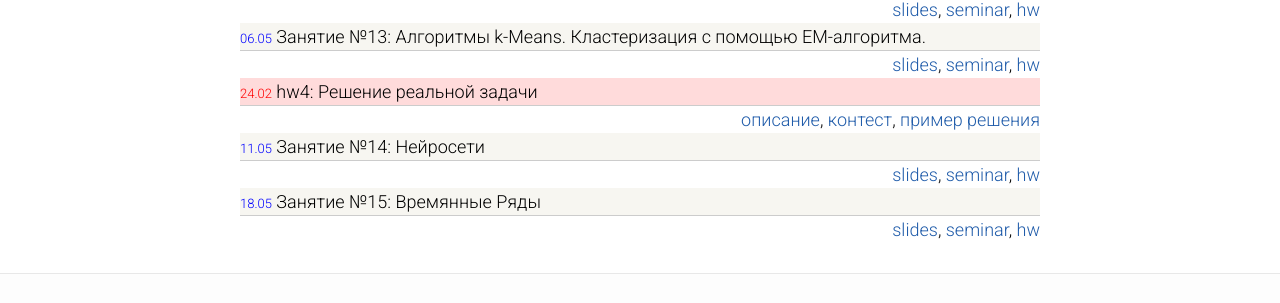
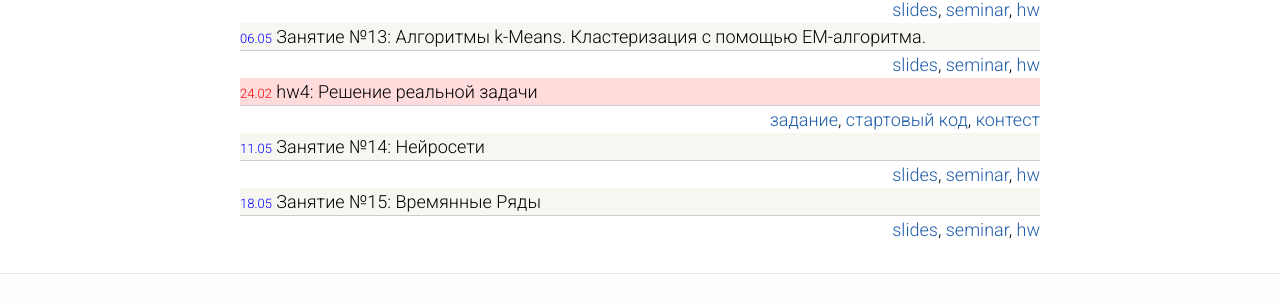
Before and after one commit to ml-mipt/old-ml-mipt.github.io, a Jekyll site: the page built from 2016part1.html, in a window 1280 px wide. Shown: the part 1216-1519 px from the top of the page. Built offline with Jekyll 4.4.1, drawn with Linux system fonts in a browser that asks for light colours.

Commit message:
part1 2016

```diff
--- a/2016part1.html
+++ b/2016part1.html
@@ -171,9 +171,9 @@ layout: default
       <font size="2" color="red">24.02</font> hw4: Решение реальной задачи
     </div>
     <div style="text-align: right">
-        <a href="">описание</a>,
-        <a href="">контест</a>,
-        <a href="">пример решения</a>
+        <a href="">задание</a>,
+        <a href="">стартовый код</a>,
+        <a href="">контест</a>
       </div>
 
     <div class="materials-item">
```
